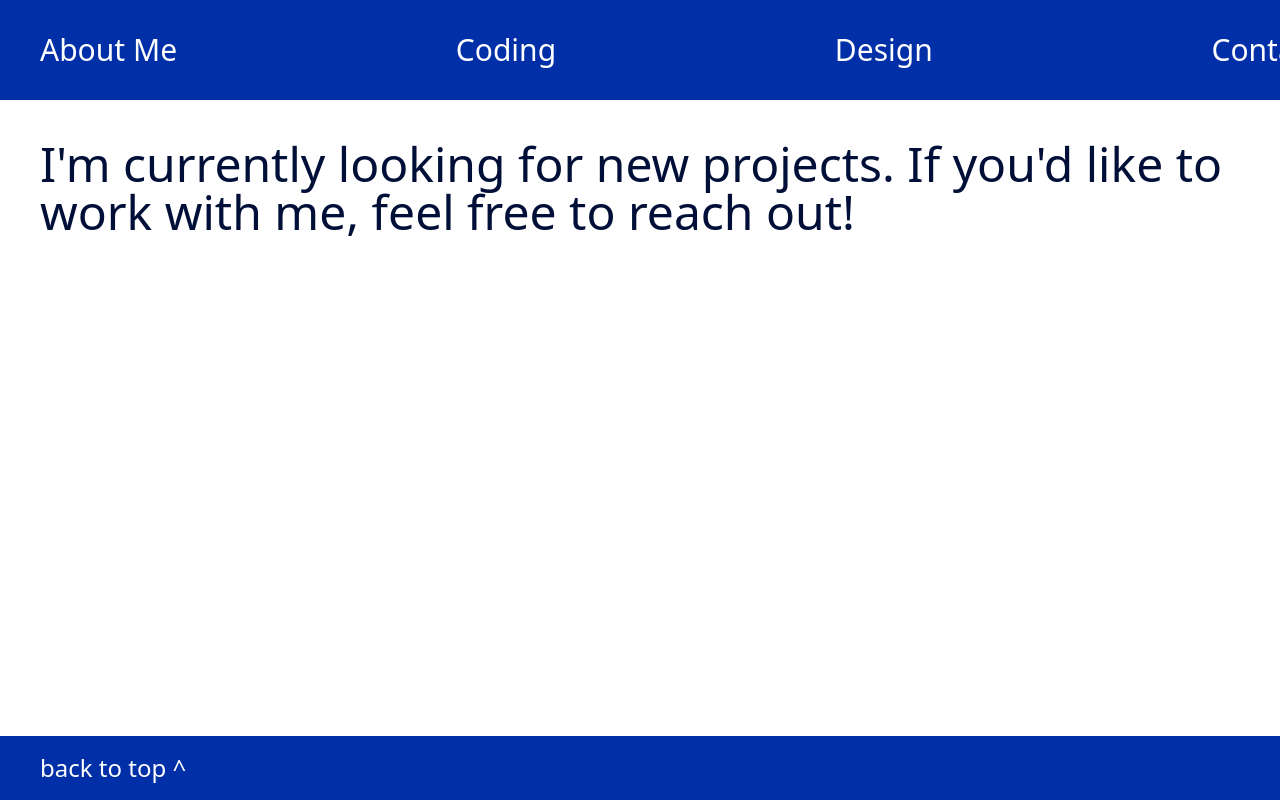
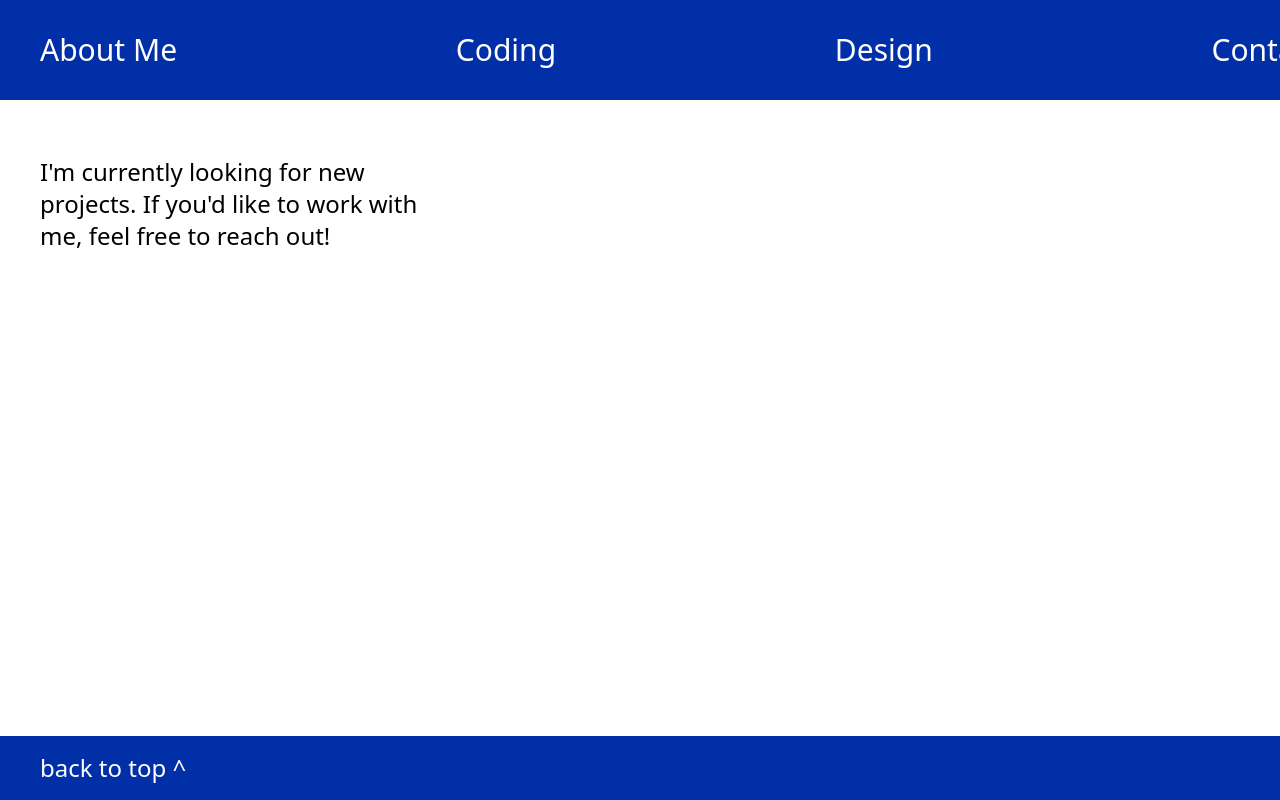
Before and after one commit to jackkershaw/portfolio, a React (Vite) app: page / in a window 1280 px wide. Both pictures are taken after a click on the element "Contact". Built offline with nearby package versions, Linux system fonts and the light colour scheme.

Commit message:
edit contact page

```diff
--- a/src/contact.jsx
+++ b/src/contact.jsx
@@ -1,11 +1,13 @@
 function Contact() {
   return (
-    <>
-      <p className="mx-10 py-10 text-5xl text-ykb-700">
+    <div className="space-between mx-5 mb-10 flex flex-col py-10">
+      <p className="py-4 text-2xl lg:mx-5 lg:w-1/3">
         I'm currently looking for new projects. If you'd like to work with me,
         feel free to reach out!
       </p>
-      {/* <form action="https://formsubmit.co/jcode689@gmail.com" method="POST">
+    </div>
+
+    /* <form action="https://formsubmit.co/jcode689@gmail.com" method="POST">
         <h4>Want to send me a message? Get in touch below.</h4>
         <input
           type="text"
@@ -39,8 +41,7 @@ function Contact() {
         </button>
         <br />
         <br />
-      </form> */}
-    </>
+  </form> */
   );
 }
 
```
